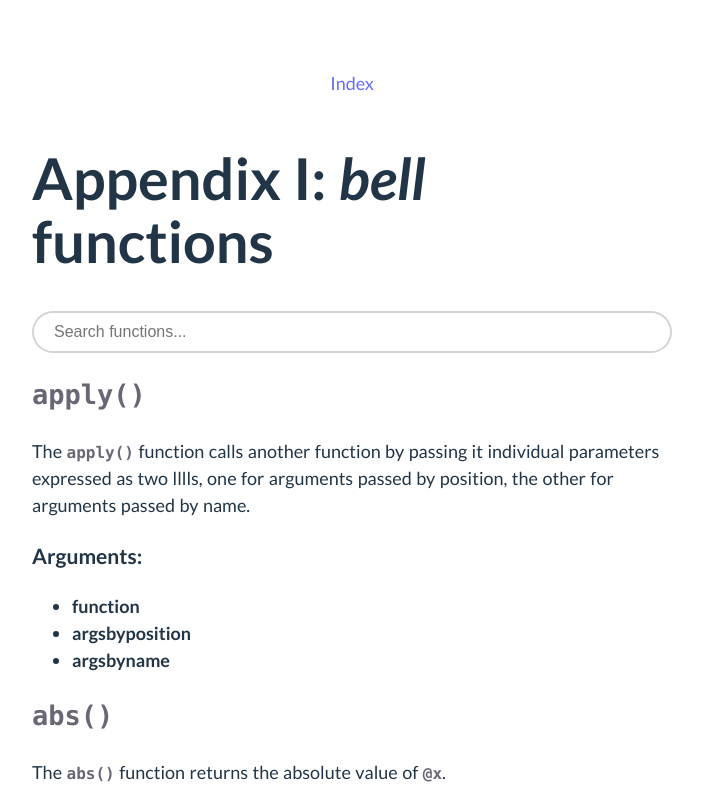
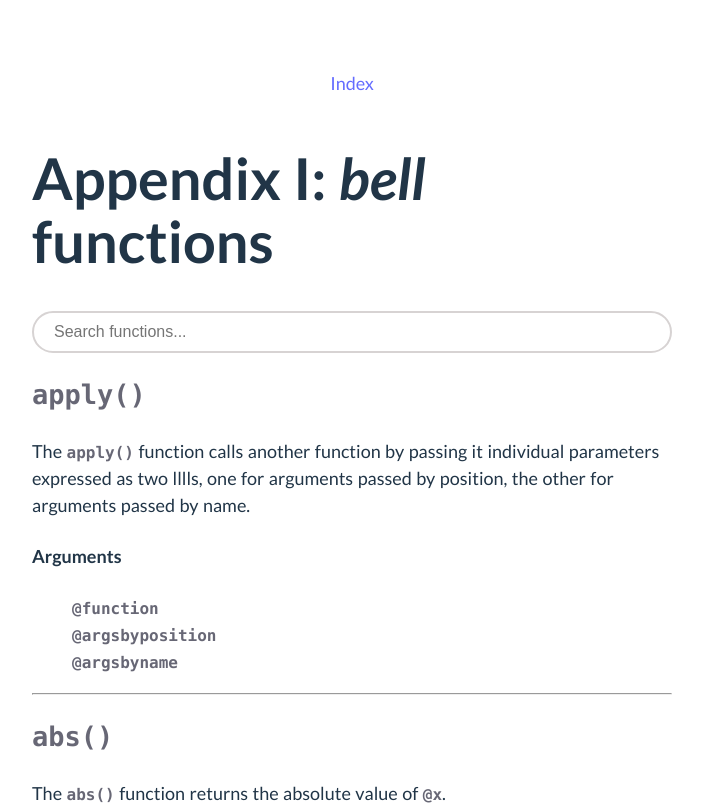
Before and after one commit to felipetovarhenao/bell-tutorials, a React (Vite) app: page /#/reference in a window 1280 px wide. Shown: the top 805 px of the page, without its empty margins (288-991 px from the left). Built offline with nearby package versions, Linux system fonts and the light colour scheme.

Commit message:
Fix inline styling size difference

```diff
--- a/src/components/FunctionReference.tsx
+++ b/src/components/FunctionReference.tsx
@@ -52,15 +52,16 @@
             {func.description}
           </ReactMarkdown>
 
-          <h3>Arguments:</h3>
-          <ul>
+          <h4>Arguments</h4>
+          <ul style={{ listStyleType: "none" }}>
             {func.args.map((arg, index) => (
               <li key={index}>
-                <strong>{arg.name}</strong>
+                <strong className="inline-code">@{arg.name}</strong>
                 {arg.default !== undefined && <span> (default: {JSON.stringify(arg.default)})</span>}
               </li>
             ))}
           </ul>
+          <hr />
         </div>
       ))}
       {filteredFunctions.length === 0 && <p>No functions found matching "{searchTerm}".</p>}
--- a/src/index.css
+++ b/src/index.css
@@ -120,7 +120,11 @@
   text-wrap: wrap;
 }
 
-p > b.inline-code {
+p > b.inline-code,
+li > b.inline-code,
+td > b.inline-code,
+pre > b.inline-code,
+strong.inline-code {
   font-size: medium;
 }
 
```
